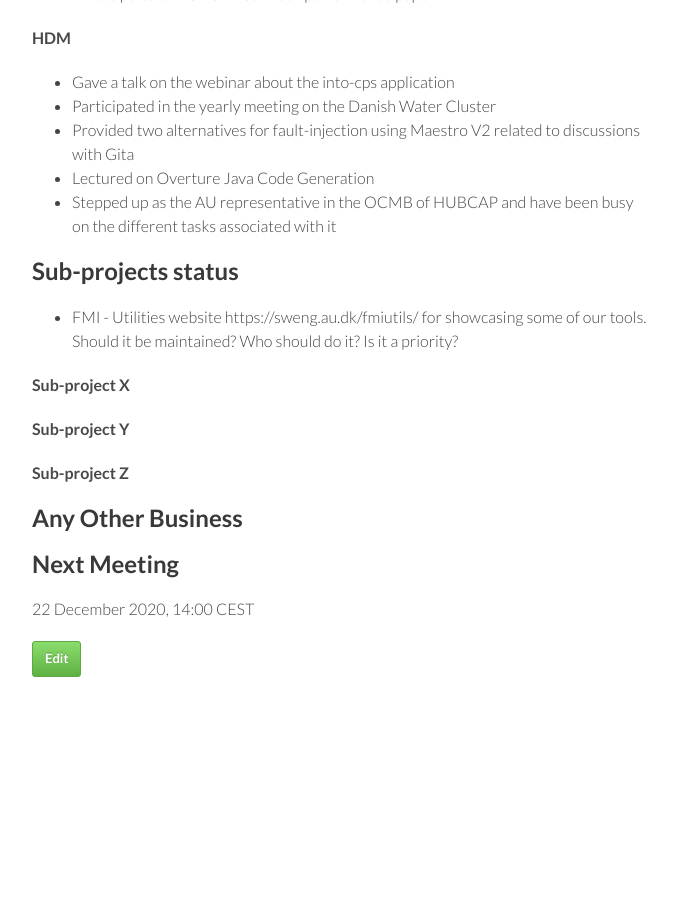
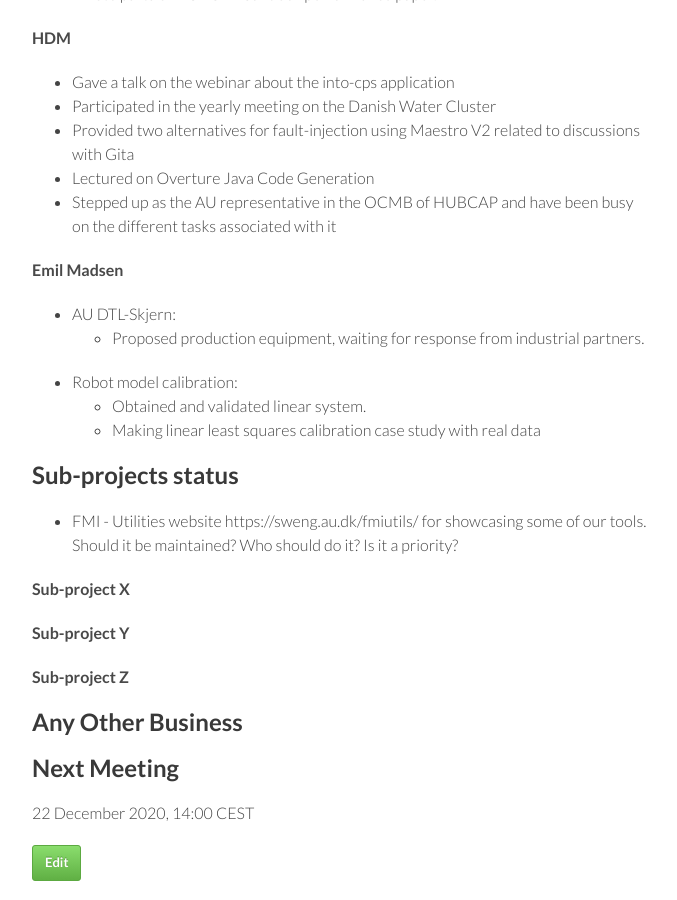
Before and after one commit to digitaltwincentre/digitaltwincentre.github.io, a Jekyll site: the page built from _biweeklies/Biweekly-30.md, in a window 1280 px wide and 900 px high, scrolled down 2131 px. Shown: the whole window, without its empty margins (418-1095 px from the left). Built offline with Jekyll 4.4.1, drawn with Linux system fonts in a browser that asks for light colours; nearby versions of some CDN libraries.

Commit message:
Update Biweekly-30.md

```diff
--- a/_biweeklies/Biweekly-30.md
+++ b/_biweeklies/Biweekly-30.md
@@ -76,6 +76,12 @@ date: 08 December 2020, 1400 CEST
 * Lectured on Overture Java Code Generation
 * Stepped up as the AU representative in the OCMB of HUBCAP and have been busy on the different tasks associated with it
 
+#### Emil Madsen
+* AU DTL-Skjern:
+  * Proposed production equipment, waiting for response from industrial partners.
+* Robot model calibration:
+  * Obtained and validated linear system.
+  * Making linear least squares calibration case study with real data
 
 
 ## Sub-projects status
```
